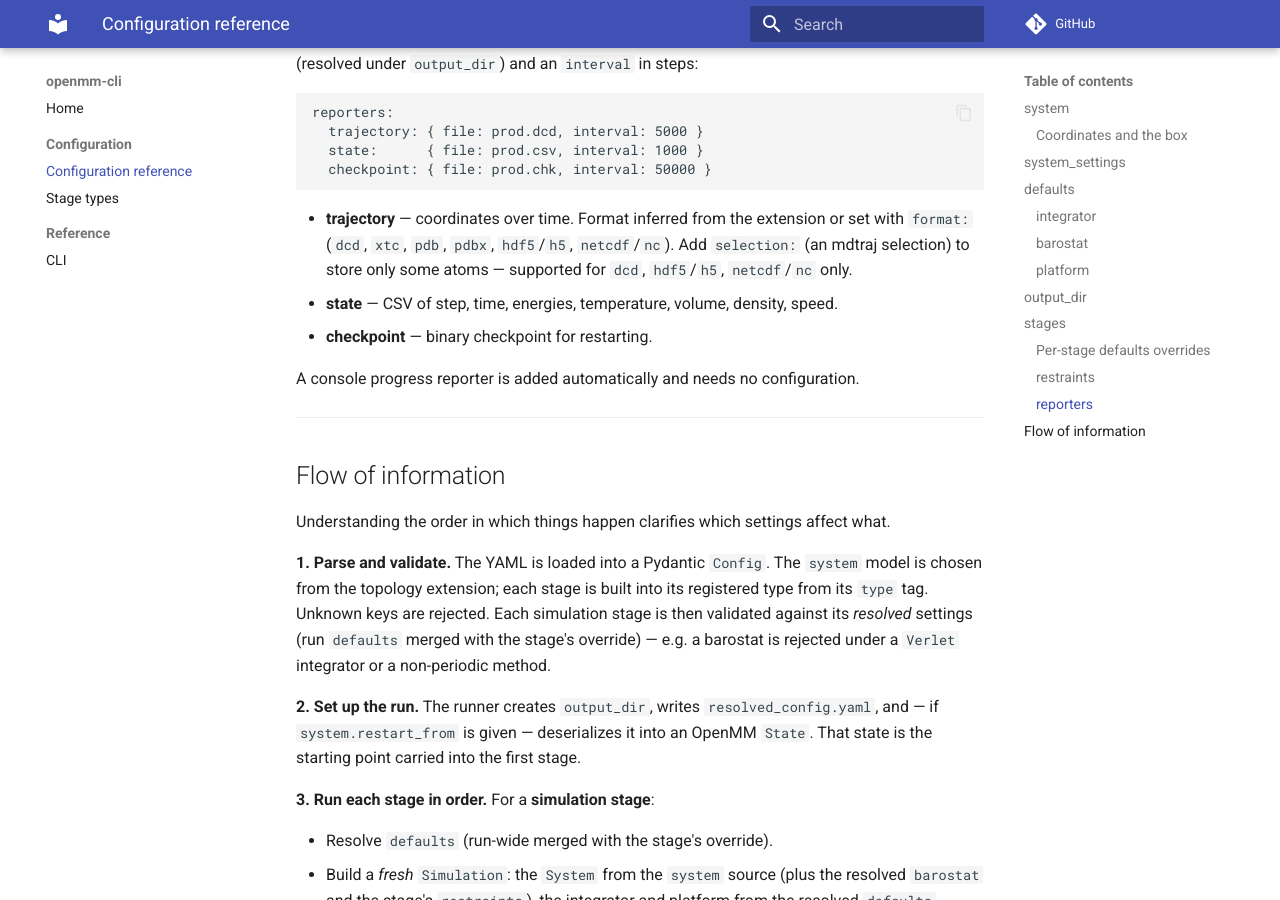
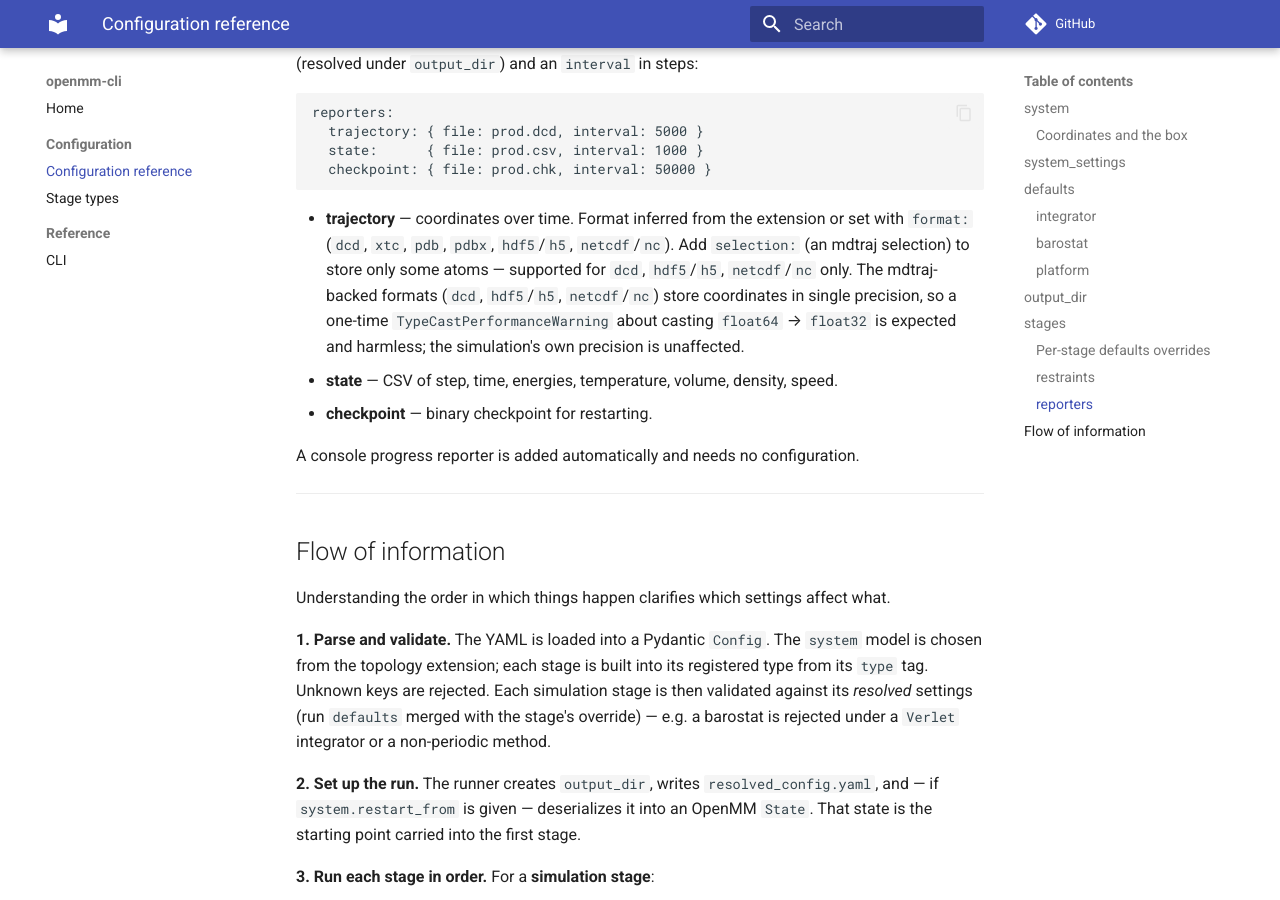
Before and after one commit to jankocivic/openmm-cli, an MkDocs documentation site: the page built from docs/configuration.md, in a window 1280 px wide and 900 px high, scrolled down 6602 px. Built offline with MkDocs 1.6.1 and Material for MkDocs 9.7.7, drawn with Linux system fonts in a browser that asks for light colours; comment, search, counter and statistics services are not loaded.

Commit message:
Mention MDTraj f64 to f32 warning

````diff
--- a/docs/configuration.md
+++ b/docs/configuration.md
@@ -212,7 +212,7 @@ reporters:
   checkpoint: { file: prod.chk, interval: 50000 }
 ```
 
-- **trajectory** — coordinates over time. Format inferred from the extension or set with `format:` (`dcd`, `xtc`, `pdb`, `pdbx`, `hdf5`/`h5`, `netcdf`/`nc`). Add `selection:` (an mdtraj selection) to store only some atoms — supported for `dcd`, `hdf5`/`h5`, `netcdf`/`nc` only.
+- **trajectory** — coordinates over time. Format inferred from the extension or set with `format:` (`dcd`, `xtc`, `pdb`, `pdbx`, `hdf5`/`h5`, `netcdf`/`nc`). Add `selection:` (an mdtraj selection) to store only some atoms — supported for `dcd`, `hdf5`/`h5`, `netcdf`/`nc` only. The mdtraj-backed formats (`dcd`, `hdf5`/`h5`, `netcdf`/`nc`) store coordinates in single precision, so a one-time `TypeCastPerformanceWarning` about casting `float64` → `float32` is expected and harmless; the simulation's own precision is unaffected.
 - **state** — CSV of step, time, energies, temperature, volume, density, speed.
 - **checkpoint** — binary checkpoint for restarting.
 
````
